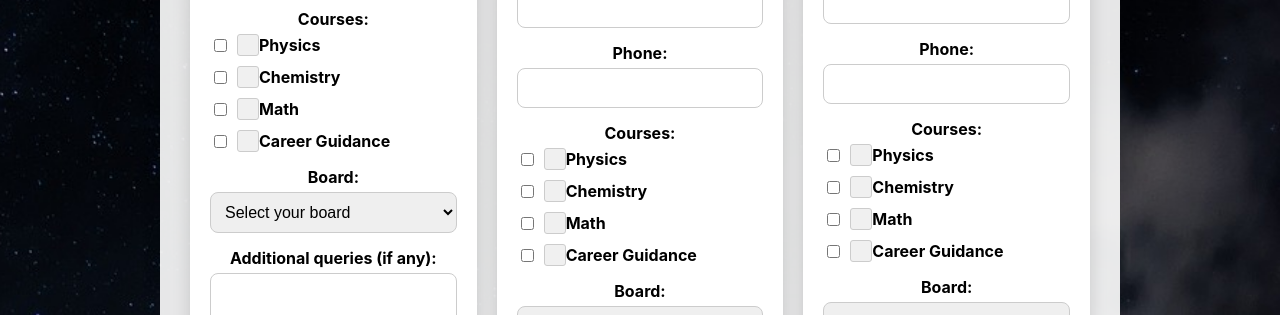
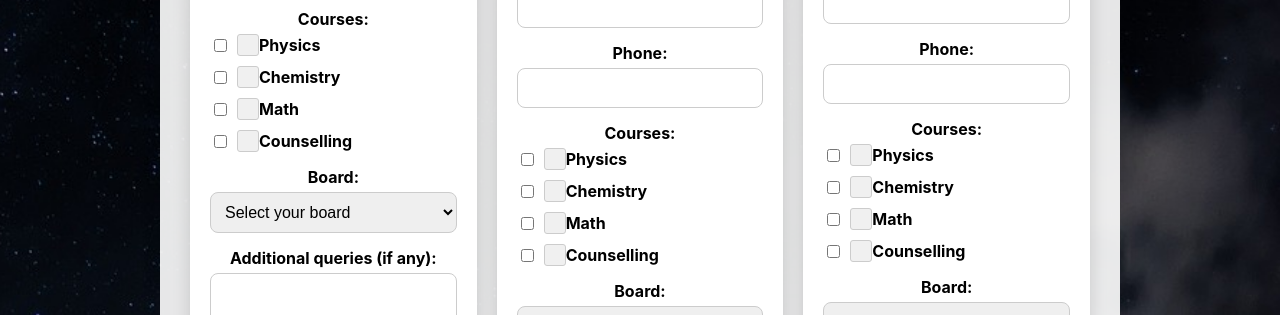
Before and after one commit to vm5/prodigypeak, a React (Create React App) app: page / in a window 1280 px wide. Shown: the part 4760-5075 px from the top of the page. Built offline with nearby package versions, Linux system fonts and the light colour scheme.

Commit message:
Update packages.jsx

```diff
--- a/src/packages.jsx
+++ b/src/packages.jsx
@@ -134,7 +134,7 @@ const EnrollPage = () => {
                 <InputField>
                   <label>Courses:</label>
                   <CheckboxContainer>
-                    {['Physics', 'Chemistry', 'Math', 'Career Guidance'].map(course => (
+                    {['Physics', 'Chemistry', 'Math', 'Counselling'].map(course => (
                       <Checkbox key={course}>
                         <input
                           type="checkbox"
```
